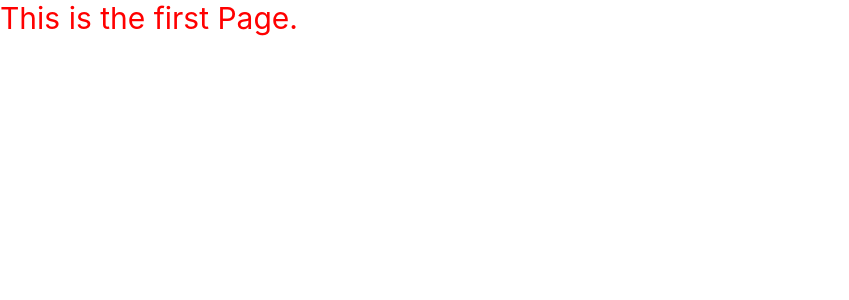
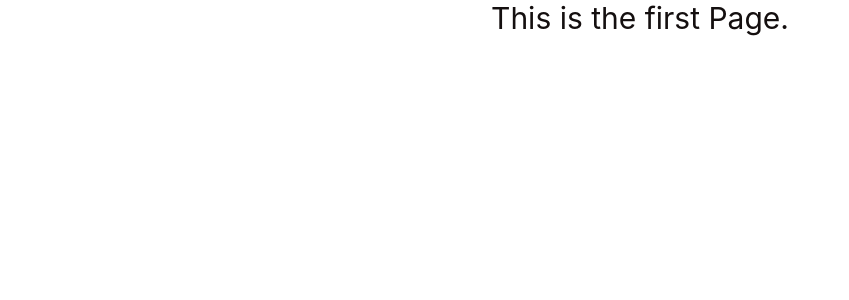
Before and after one commit to dumidu1998/autoaid-front, a React (Create React App) app: page / in a window 1280 px wide. Shown: the top 300 px of the page, without its empty margins (0-849 px from the left). Built offline with nearby package versions, Linux system fonts and the light colour scheme.

Commit message:
first page

```diff
--- a/src/App.css
+++ b/src/App.css
@@ -1,6 +1,7 @@
 .App{
   font-size: 30px;
-  color: red;
+  color: rgb(20, 15, 15);
   display: flex;
+  flex-direction: column;
   align-items: center;
 }
```
